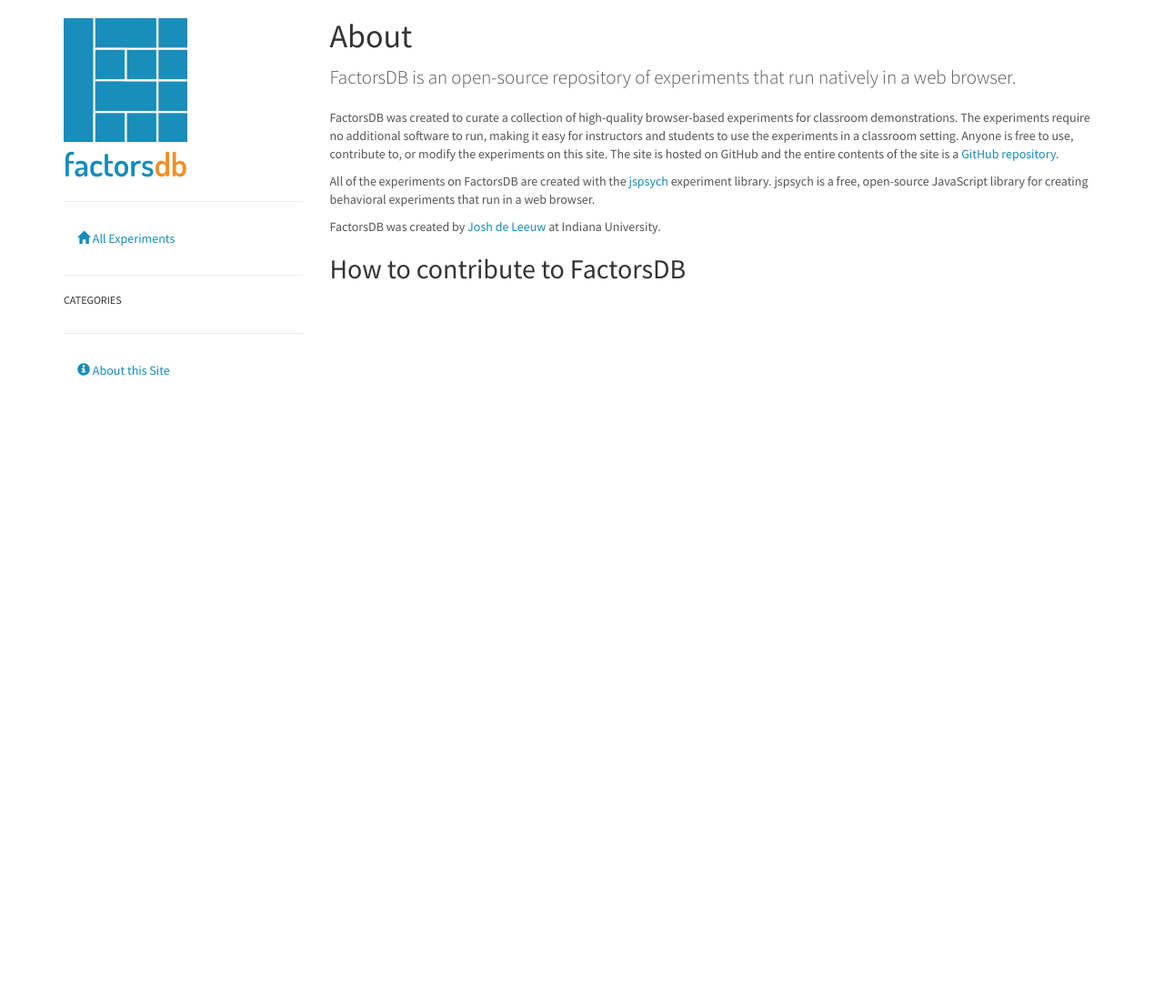
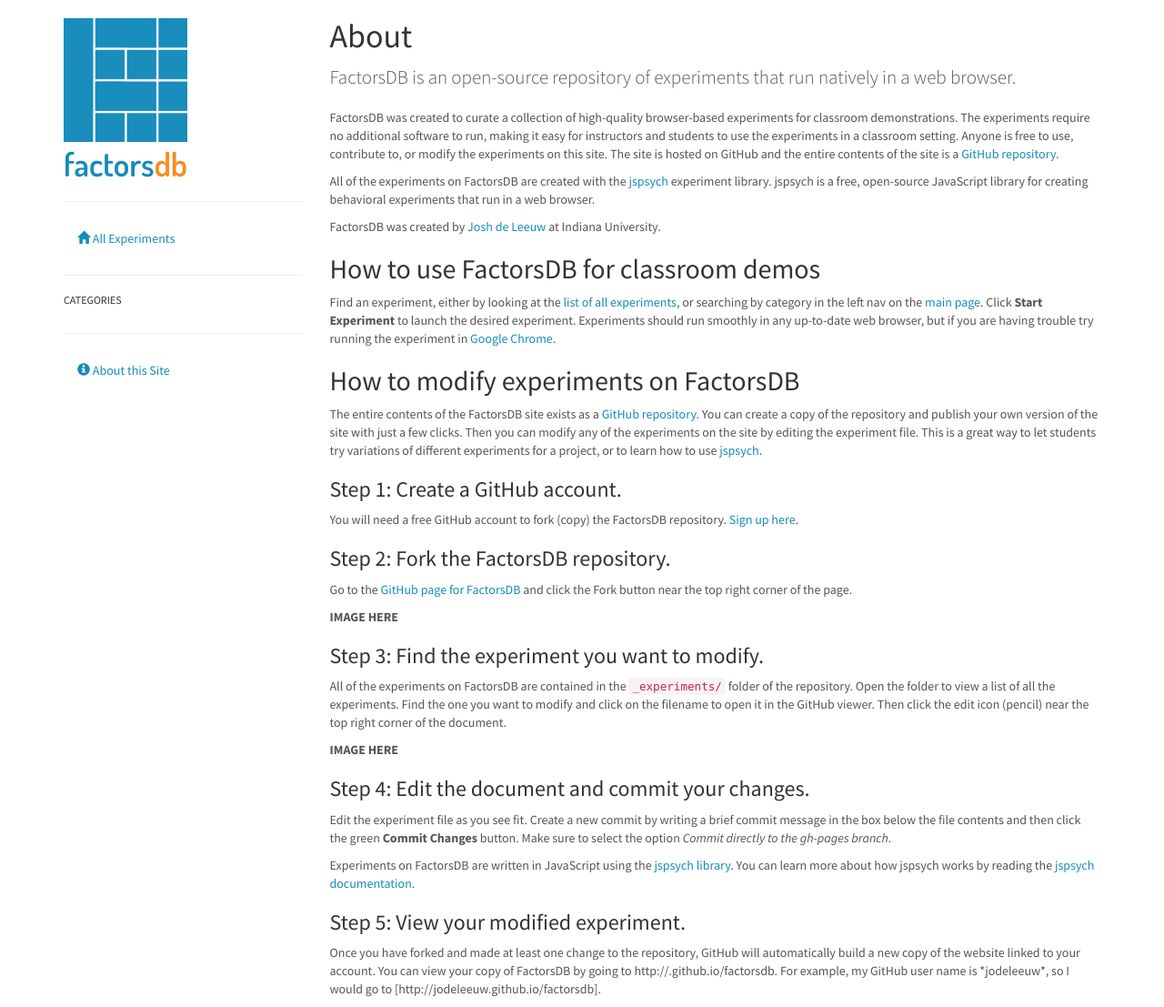
Before and after one commit to jodeleeuw/factorsdb, a Jekyll site: the page built from about/index.md, in a window 1280 px wide. Shown: the whole page at 91% size. Built offline with Jekyll 4.4.1, drawn with Linux system fonts in a browser that asks for light colours; Markdown is read by kramdown in place of the engine named in the settings; before the commit the page ends 900 px from its top, so only the background shows below that.

Commit message:
update about

```diff
--- a/about/index.md
+++ b/about/index.md
@@ -24,4 +24,62 @@
 FactorsDB was created by [Josh de Leeuw](http://pages.iu.edu/~jodeleeu) at
 Indiana University.
 
-## How to contribute to FactorsDB
+## How to use FactorsDB for classroom demos
+
+Find an experiment, either by looking at the
+[list of all experiments](index.html), or searching by category in the left nav
+on the [main page](index.html). Click **Start Experiment** to launch the desired
+experiment. Experiments should run smoothly in any up-to-date web browser, but
+if you are having trouble try running the experiment in
+[Google Chrome](http://www.google.com/chrome).
+
+## How to modify experiments on FactorsDB
+
+The entire contents of the FactorsDB site exists as a
+[GitHub repository](http://github.com/jodeleeuw/factorsdb). You can create a
+copy of the repository and publish your own version of the site with just a few
+clicks. Then you can modify any of the experiments on the site by editing the
+experiment file. This is a great way to let students try variations of different
+experiments for a project, or to learn how to use
+[jspsych](http://www.jspsych.org).
+
+### Step 1: Create a GitHub account.
+
+You will need a free GitHub account to fork (copy) the FactorsDB repository.
+[Sign up here](http://www.github.com/join).
+
+### Step 2: Fork the FactorsDB repository.
+
+Go to the [GitHub page for FactorsDB](http://github.com/jodeleeuw/factorsdb) and
+click the Fork button near the top right corner of the page.
+
+**IMAGE HERE**
+
+### Step 3: Find the experiment you want to modify.
+
+All of the experiments on FactorsDB are contained in the `_experiments/` folder
+of the repository. Open the folder to view a list of all the experiments. Find
+the one you want to modify and click on the filename to open it in the GitHub
+viewer. Then click the edit icon (pencil) near the top right corner of the
+document.
+
+**IMAGE HERE**
+
+### Step 4: Edit the document and commit your changes.
+
+Edit the experiment file as you see fit. Create a new commit by writing a brief
+commit message in the box below the file contents and then click the green
+**Commit Changes** button. Make sure to select the option *Commit directly to
+the gh-pages branch*.
+
+Experiments on FactorsDB are written in JavaScript using the
+[jspsych library](http://www.jspsych.org). You can learn more about how jspsych
+works by reading the [jspsych documentation](http://docs.jspsych.org).
+
+### Step 5: View your modified experiment.
+
+Once you have forked and made at least one change to the repository, GitHub will
+automatically build a new copy of the website linked to your account. You can
+view your copy of FactorsDB by going to
+http://<your-user-name>.github.io/factorsdb. For example, my GitHub user name is
+*jodeleeuw*, so I would go to [http://jodeleeuw.github.io/factorsdb].
```
